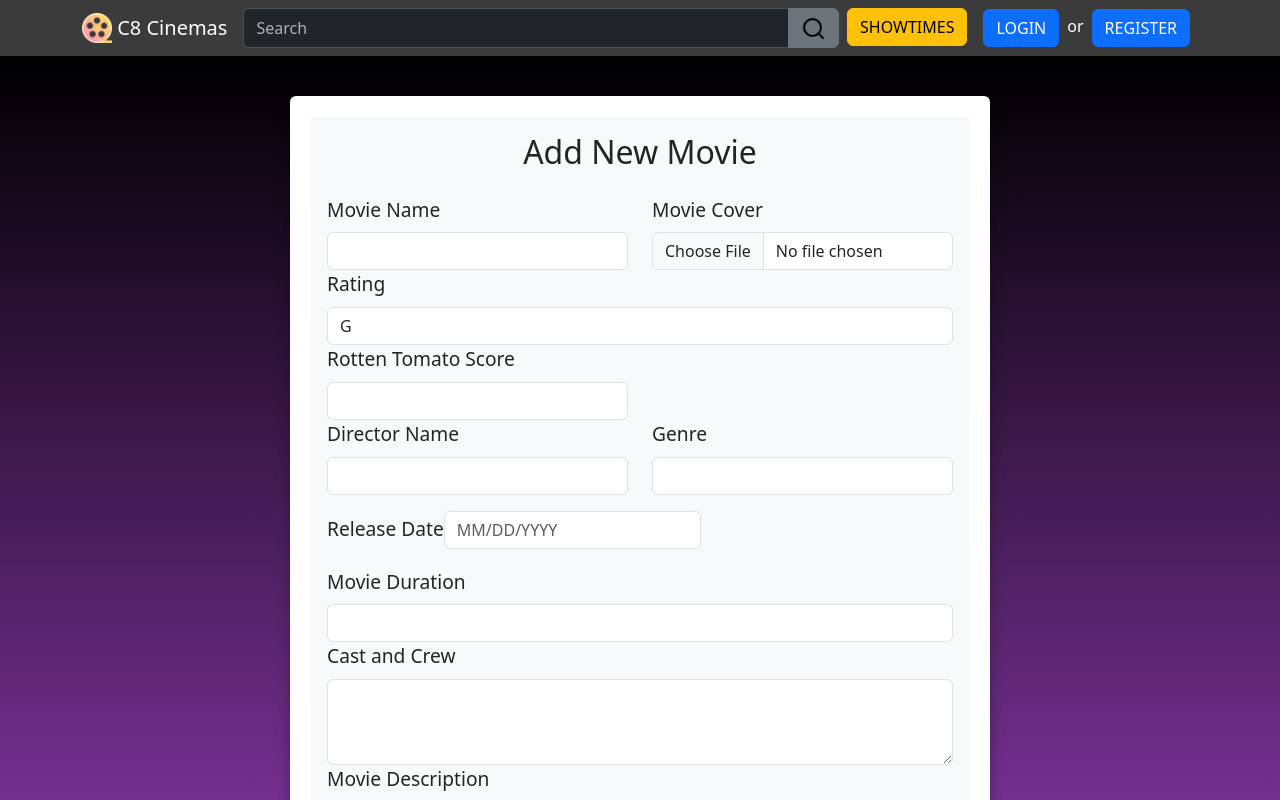
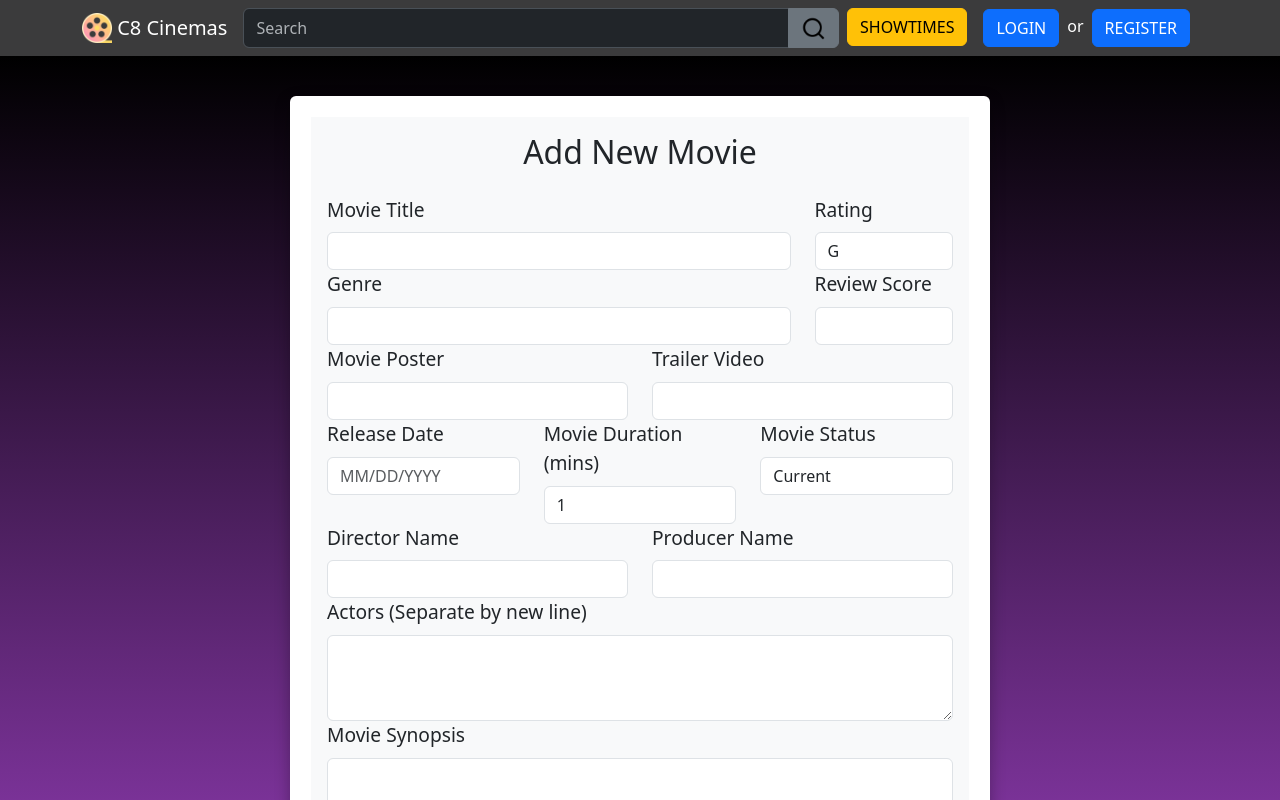
Before and after one commit to jsmatts04/teamc8-cinema-project, a React (Create React App) app in the folder frontend/: page /AddMovie in a window 1280 px wide. Shown: the top 800 px of the page. Built offline with nearby package versions, Linux system fonts and the light colour scheme.

Commit message:
implemented add movie

```diff
--- a/frontend/src/AddMovie.js
+++ b/frontend/src/AddMovie.js
@@ -1,20 +1,25 @@
 import React, { useState, useEffect } from 'react';
+import { useNavigate } from 'react-router-dom'
 import { Form, Button, Card, Row, Col } from 'react-bootstrap'; // Added Row and Col components for side-by-side fields
 import DatePicker from 'react-datepicker';
+import { postMovie } from './api/MovieApi';
 import 'react-datepicker/dist/react-datepicker.css';
 
 const AddMovie = () => {
   const [movieData, setMovieData] = useState({
-    name: '',
-    image: '',
-    rating: 'G',
-    rottenTomatoScore: '',
+    title: '',
+    synopsis: '',
+    category: '',
+    actors: '',
     director: '',
-    genre: '',
+    producer: '',
+    reviewScore: '',
+    trailerPicture: '',
+    trailerVideo: '',
+    filmRating: 'G',
+    filmLength: 1,
+    movieStatus: {id:1},
     releaseDate: null,
-    movieDuration: '',
-    castAndCrew: '',
-    description: '',
   });
 
   const handleInputChange = (event) => {
@@ -26,11 +31,26 @@ const AddMovie = () => {
     setMovieData({ ...movieData, releaseDate: date });
   };
 
+  const nav = useNavigate ();
+
   const handleSaveChanges = () => {
+    let date = movieData.releaseDate.toISOString().substring(0,10)
+    if (movieData.movieStatus === 'CURRENT') {
+      setMovieData({...movieData, movieStatus:{id:2}})
+    } else {
+      setMovieData({...movieData, movieStatus:{id:1}})
+    }
     // Handle saving movie data here
     console.log(movieData);
+    postMovie({...movieData, releaseDate: date}).then(response=> {
+      nav('/managemovies')
+    }).catch(err=>console.log(err))
     // You can send the data to your backend or perform any desired actions.
+
   };
+
+
+
 
   const gradientBackground = {
     background: 'linear-gradient(180deg, #000000 0%, #923CB5 100%)', // Change the gradient color here
@@ -53,42 +73,28 @@ const AddMovie = () => {
           <div>
             <Form>
               <Row>
-                <Col md={6}>
+                <Col md={9}>
                   {/* Movie Name */}
                   <Form.Group controlId="movieName">
-                    <Form.Label style={{ fontSize: '1.2rem' }}>Movie Name</Form.Label>
+                    <Form.Label style={{ fontSize: '1.2rem' }}>Movie Title</Form.Label>
                     <Form.Control
                       type="text"
-                      name="name"
-                      value={movieData.name}
+                      name="title"
+                      value={movieData.title}
                       onChange={handleInputChange}
                       required
                       style={{ fontSize: '1rem' }}
                     />
                   </Form.Group>
                 </Col>
-                <Col md={6}>
-                  {/* Movie Cover */}
-                  <Form.Group controlId="movieImage">
-                    <Form.Label style={{ fontSize: '1.2rem' }}>Movie Cover</Form.Label>
-                    <Form.Control
-                      type="file"
-                      accept=".jpg, .png"
-                      name="image"
-                      onChange={handleInputChange}
-                      required
-                    />
-                  </Form.Group>
-                </Col>
-              </Row>
-
-              {/* Rating */}
-              <Form.Group controlId="movieRating">
+                {/* Rating */}
+                <Col md={3}>
+              <Form.Group controlId="filmRating">
                 <Form.Label style={{ fontSize: '1.2rem' }}>Rating</Form.Label>
                 <Form.Control
                   as="select"
-                  name="rating"
-                  value={movieData.rating}
+                  name="filmRating"
+                  value={movieData.filmRating}
                   onChange={handleInputChange}
                   required
                   style={{ fontSize: '1rem' }}
@@ -100,23 +106,109 @@ const AddMovie = () => {
                   <option value="NC-17">NC-17</option>
                 </Form.Control>
               </Form.Group>
-
-              <Row>
-                <Col md={6}>
+              </Col>
+            </Row>
+            <Row>
+              <Col md={9}>
+                  {/* Genre */}
+                  <Form.Group controlId="genre">
+                    <Form.Label style={{ fontSize: '1.2rem' }}>Genre</Form.Label>
+                    <Form.Control
+                      type="text"
+                      name="category"
+                      value={movieData.category}
+                      onChange={handleInputChange}
+                      style={{ fontSize: '1rem' }}
+                    />
+                  </Form.Group>
+                </Col>
+                <Col md={3}>
                   {/* Rotten Tomato Score */}
                   <Form.Group controlId="rottenTomatoScore">
-                    <Form.Label style={{ fontSize: '1.2rem' }}>Rotten Tomato Score</Form.Label>
+                    <Form.Label style={{ fontSize: '1.2rem' }}>Review Score</Form.Label>
                     <Form.Control
                       type="text"
-                      name="rottenTomatoScore"
-                      value={movieData.rottenTomatoScore}
+                      name="reviewScore"
+                      value={movieData.reviewScore}
                       onChange={handleInputChange}
                       style={{ fontSize: '1rem' }}
                     />
                   </Form.Group>
                 </Col>
               </Row>
-
+            <Row>
+                <Col md={6}>
+                  {/* Movie Poster */}
+                  <Form.Group controlId="movieImage">
+                    <Form.Label style={{ fontSize: '1.2rem' }}>Movie Poster</Form.Label>
+                    <Form.Control
+                      type="text"
+                      name="trailerPicture"
+                      onChange={handleInputChange}
+                      required
+                    />
+                  </Form.Group>
+                </Col>
+                <Col md={6}>
+                  {/* Movie Trailer */}
+                  <Form.Group controlId="trailerVideo">
+                    <Form.Label style={{ fontSize: '1.2rem' }}>Trailer Video</Form.Label>
+                    <Form.Control
+                      type="text"
+                      name="trailerVideo"
+                      onChange={handleInputChange}
+                      required
+                    />
+                  </Form.Group>
+                </Col>
+            </Row>
+            <Row>
+                <Col md={4}>
+                  {/* Release Date */}
+              <Form.Group controlId="releaseDate">
+                <Form.Label style={{ fontSize: '1.2rem' }}>Release Date</Form.Label>
+                <DatePicker
+                  selected={movieData.releaseDate}
+                  onChange={handleDateChange}
+                  dateFormat="MM/dd/yyyy"
+                  isClearable
+                  className="form-control"
+                  placeholderText="MM/DD/YYYY"
+                  style={{ fontSize: '1rem' }}
+                />
+              </Form.Group>
+                </Col>
+                <Col md={4}>
+                   {/* Movie Duration */}
+              <Form.Group controlId="movieDuration">
+                <Form.Label style={{ fontSize: '1.2rem' }}>Movie Duration (mins)</Form.Label>
+                <Form.Control
+                  type="text"
+                  name="filmLength"
+                  value={movieData.filmLength}
+                  onChange={handleInputChange}
+                  style={{ fontSize: '1rem' }}
+                />
+              </Form.Group>
+                </Col>
+                <Col md={4}>
+                   {/* Movie Duration */}
+              <Form.Group controlId="movieStatus">
+                <Form.Label style={{ fontSize: '1.2rem' }}>Movie Status</Form.Label>
+                <Form.Control
+                  as="select"
+                  name="movieStatus"
+                  value={movieData.movieStatus.id}
+                  onChange={handleInputChange}
+                  required
+                  style={{ fontSize: '1rem' }}
+                >
+                  <option value="1">Current</option>
+                  <option value="2">Upcoming</option>
+                </Form.Control>
+              </Form.Group>
+                </Col>
+              </Row>
               <Row>
                 <Col md={6}>
                   {/* Director Name */}
@@ -132,13 +224,13 @@ const AddMovie = () => {
                   </Form.Group>
                 </Col>
                 <Col md={6}>
-                  {/* Genre */}
-                  <Form.Group controlId="genre">
-                    <Form.Label style={{ fontSize: '1.2rem' }}>Genre</Form.Label>
+                  {/* Director Name */}
+                  <Form.Group controlId="producer">
+                    <Form.Label style={{ fontSize: '1.2rem' }}>Producer Name</Form.Label>
                     <Form.Control
                       type="text"
-                      name="genre"
-                      value={movieData.genre}
+                      name="producer"
+                      value={movieData.producer}
                       onChange={handleInputChange}
                       style={{ fontSize: '1rem' }}
                     />
@@ -146,53 +238,27 @@ const AddMovie = () => {
                 </Col>
               </Row>
 
-              {/* Release Date */}
-              <Form.Group controlId="releaseDate" style={{ margin: '16px 0' }}>
-                <Form.Label style={{ fontSize: '1.2rem' }}>Release Date</Form.Label>
-                <DatePicker
-                  selected={movieData.releaseDate}
-                  onChange={handleDateChange}
-                  dateFormat="MM/dd/yyyy"
-                  isClearable
-                  className="form-control"
-                  placeholderText="MM/DD/YYYY"
-                  style={{ fontSize: '1rem' }}
-                />
-              </Form.Group>
-
-              {/* Movie Duration */}
-              <Form.Group controlId="movieDuration">
-                <Form.Label style={{ fontSize: '1.2rem' }}>Movie Duration</Form.Label>
-                <Form.Control
-                  type="text"
-                  name="movieDuration"
-                  value={movieData.movieDuration}
-                  onChange={handleInputChange}
-                  style={{ fontSize: '1rem' }}
-                />
-              </Form.Group>
-
               {/* Cast and Crew */}
               <Form.Group controlId="castAndCrew">
-                <Form.Label style={{ fontSize: '1.2rem' }}>Cast and Crew</Form.Label>
+                <Form.Label style={{ fontSize: '1.2rem' }}>Actors (Separate by new line)</Form.Label>
                 <Form.Control
                   as="textarea"
                   rows={3}
-                  name="castAndCrew"
-                  value={movieData.castAndCrew}
+                  name="actors"
+                  value={movieData.actors}
                   onChange={handleInputChange}
                   style={{ fontSize: '1rem' }}
                 />
               </Form.Group>
 
               {/* Movie Description */}
-              <Form.Group controlId="description">
-                <Form.Label style={{ fontSize: '1.2rem' }}>Movie Description</Form.Label>
+              <Form.Group controlId="synopsis">
+                <Form.Label style={{ fontSize: '1.2rem' }}>Movie Synopsis</Form.Label>
                 <Form.Control
                   as="textarea"
                   rows={3}
-                  name="description"
-                  value={movieData.description}
+                  name="synopsis"
+                  value={movieData.synopsis}
                   onChange={handleInputChange}
                   style={{ fontSize: '1rem' }}
                 />
```
